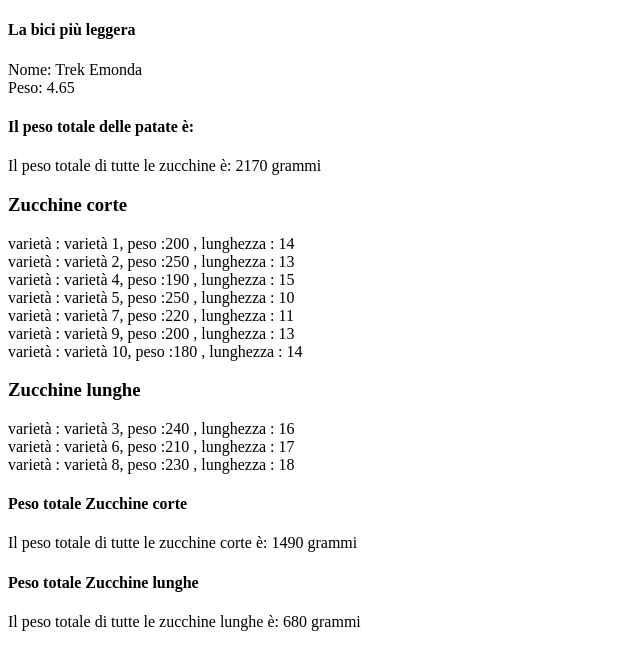
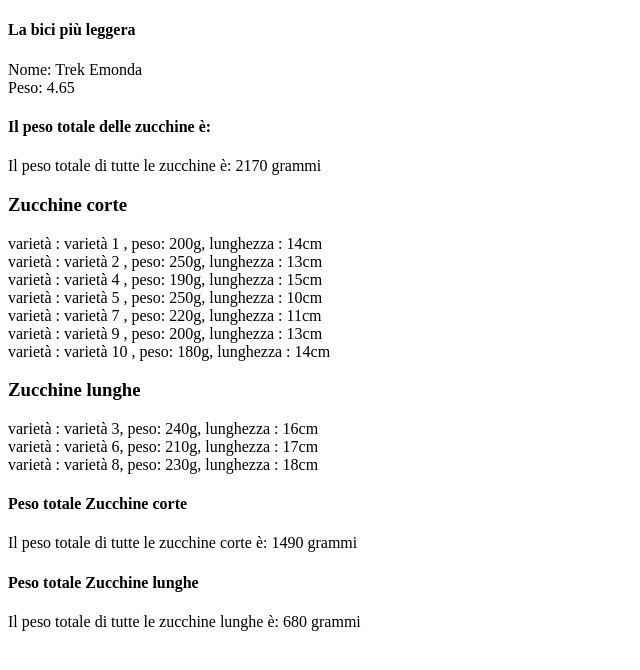
Before and after one commit to Piero-Onorati/js-jsnacks-blocco-5, a plain HTML site: page index.html in a window 1280 px wide. Shown: the whole page, without its empty margins (0-640 px from the left). Drawn offline with Linux system fonts and the light colour scheme.

Commit message:
complete

```diff
--- a/index.html
+++ b/index.html
@@ -13,7 +13,7 @@
     <div id="bici" ></div>
 
     <!-- Snak2 -->
-    <h4>Il peso totale delle patate è:</h4>
+    <h4>Il peso totale delle zucchine è:</h4>
     <div id="peso" ></div>
 
     <!-- Snak3 -->
--- a/js/script3.js
+++ b/js/script3.js
@@ -16,20 +16,25 @@
     if (zucchine[i].lunghezza <= 15) {
         zucchineCorte.push(zucchine[i]);
         pesoTot1 += zucchine[i].peso;
-        document.getElementById('zucchinecorte').innerHTML += 'varietà : ' + zucchine[i].varieta + ', peso :' + zucchine[i].peso + ' , lunghezza : ' + zucchine[i].lunghezza + '<br>';
+
+        //output
+        document.getElementById('zucchinecorte').innerHTML += 'varietà : ' + zucchine[i].varieta + ' , peso: ' + zucchine[i].peso + 'g, lunghezza : ' + zucchine[i].lunghezza + 'cm'+ '<br>';
 
     }else{
         zucchineLunghe.push(zucchine[i]);
         pesoTot2 += zucchine[i].peso;
-        document.getElementById('zucchinelunghe').innerHTML += 'varietà : ' + zucchine[i].varieta + ', peso :' + zucchine[i].peso + ' , lunghezza : ' + zucchine[i].lunghezza + '<br>';
+
+        //output
+        document.getElementById('zucchinelunghe').innerHTML += 'varietà : ' + zucchine[i].varieta + ', peso: ' + zucchine[i].peso + 'g, lunghezza : ' + zucchine[i].lunghezza + 'cm'+ '<br>';
     }
 }
 
 // console.log(zucchineCorte);
 // console.log(zucchineLunghe);
-
 // console.log(pesoTot1);
 // console.log(pesoTot2);
 
+
+//output
 document.getElementById('pesozucchineCorte').innerHTML = 'Il peso totale di tutte le zucchine corte è: ' + pesoTot1 + ' grammi';
 document.getElementById('pesozucchineLunghe').innerHTML = 'Il peso totale di tutte le zucchine lunghe è: ' + pesoTot2 + ' grammi';
```
